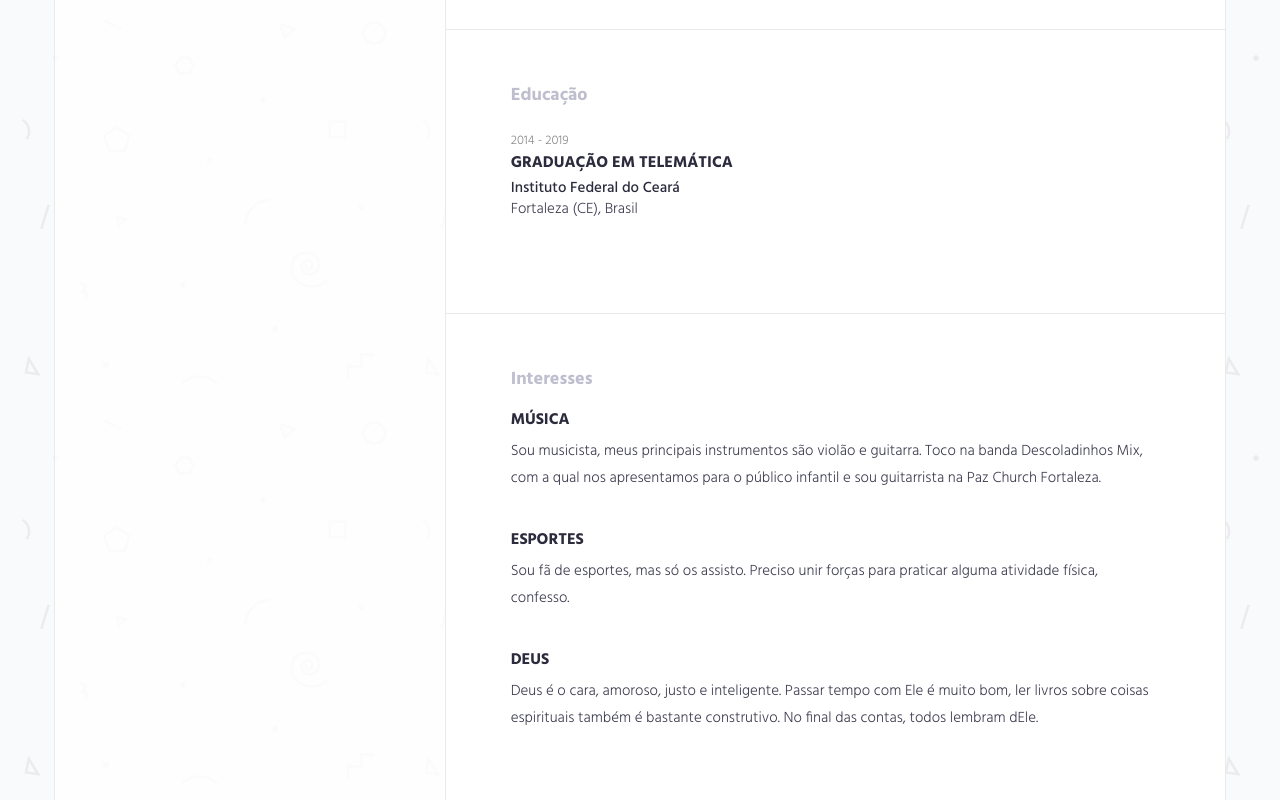
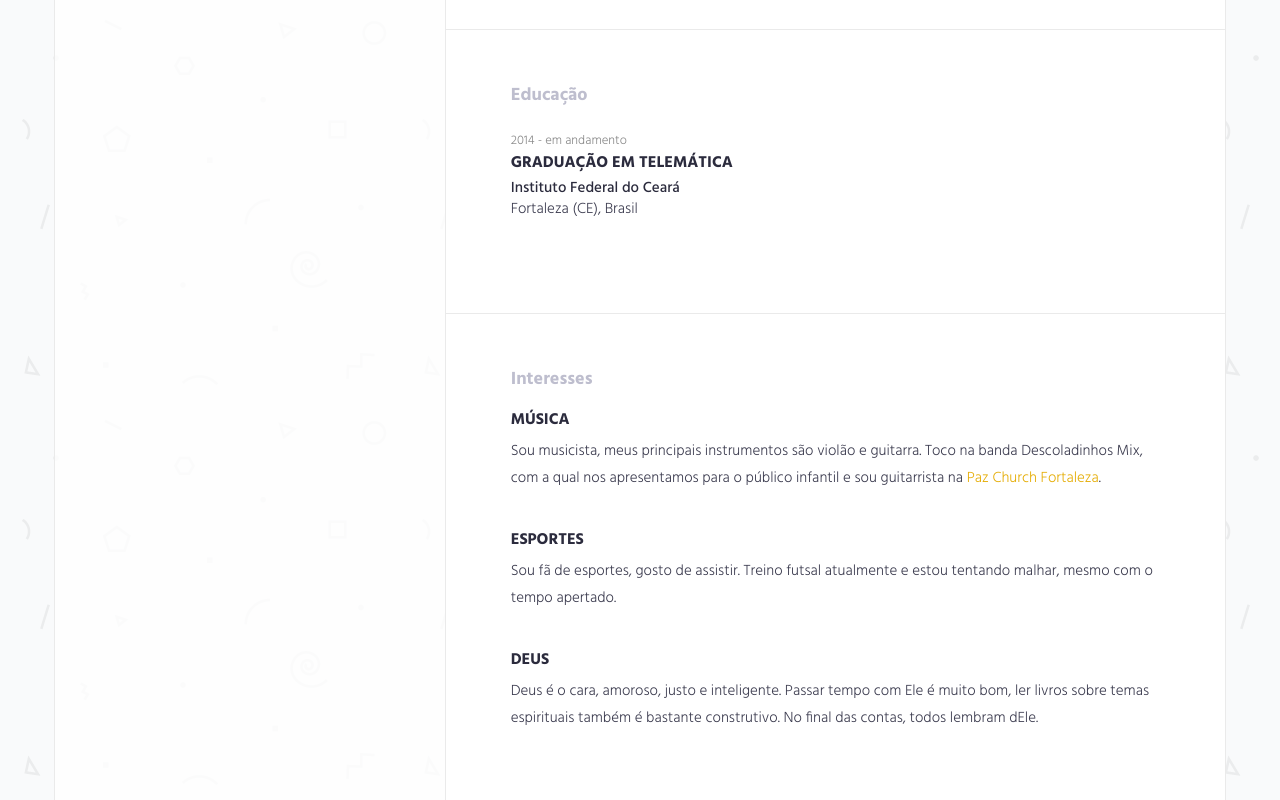
Before and after one commit to kamilaserpa/kamilaserpa.github.io, a plain HTML site: page index.html in a window 1280 px wide. Shown: the part 1600-2400 px from the top of the page. Drawn offline with Linux system fonts and the light colour scheme.

Commit message:
Retirando seção de envio de e-mail
Incluindo o futsal, link do gitlab, icone, cor header mobile, alterando cor dos links

```diff
--- a/css/style.css
+++ b/css/style.css
@@ -71,7 +71,7 @@ h6 {
  * LINK STYLE
  *------------------------------------------*/
 a {
-    color              : #FFC107;
+    color              : #e5ad06;
     text-decoration    : none;
     -webkit-transition : all 0.3s ease 0s;
     -moz-transition    : all 0.3s ease 0s;
--- a/index.html
+++ b/index.html
@@ -4,11 +4,12 @@
     <meta charset="utf-8">
     <meta http-equiv="X-UA-Compatible" content="IE=edge">
     <meta name="viewport" content="width=device-width, initial-scale=1">
+    <meta name="theme-color" content="#E5AD06" />
     <!-- The above 3 meta tags *must* come first in the head; any other head content must come *after* these tags -->
     <title>Kamila Serpa</title>
 
     <!-- favicon -->
-    <link href="favicon.png" rel=icon>
+    <link href="kicon.png" rel=icon>
 
     <!-- web-fonts -->
     <link href="https://fonts.googleapis.com/css?family=Hind:300,400,500,600,700" rel="stylesheet">
@@ -50,7 +51,7 @@
 
             <div class="about-text">
                 <p>
-                    Full Stack developer com dois anos de experiência no mercado. Atuando com linguagens como JavaScript e Java, utilizando diversos frameworks, como Angular, Ionic (em desenvolvimento mobile), Spring Boot, Spring MVC, JPA.
+                    Full Stack developer atuando no mercado desde 2017. Trabalhando com linguagens como JavaScript e Java, utilizando diversos frameworks, como Angular, Ionic (em desenvolvimento mobile), Spring Boot, Spring MVC, JPA.
                 </p>
 
                 <p><img src="img/Signature.png" alt="" class="img-responsive"/></p>
@@ -62,6 +63,7 @@
                 <li><a href="https://www.instagram.com/kamilarserpa" target="_blank"><i class="fa fa-instagram" aria-hidden="true"></i></a></li>
                 <li><a href="https://br.linkedin.com/in/kamila-serpa" target="_blank"><i class="fa fa-linkedin" aria-hidden="true"></i></a></li>
                 <li><a href="https://github.com/kamilaserpa" target="_blank"><i class="fa fa-github" aria-hidden="true"></i></a></li>
+                <li><a href="https://gitlab.com/kamilas" target="_blank"><i class="fa fa-gitlab" aria-hidden="true"></i></a></li>
                 <li><a href="#"><i class="fa fa-dribbble" aria-hidden="true"></i></a></li>
             </ul>
         </div>
@@ -296,7 +298,7 @@
         <div class="row">
             <div class="col-md-12">
                 <div class="content-item">
-                    <small>2014 - 2019</small>
+                    <small>2014 - em andamento</small>
                     <h3>Graduação em Telemática</h3>
                     <h4>Instituto Federal do Ceará</h4>
 
@@ -336,18 +338,18 @@
                 <div class="content-item">
                     <h3>Música</h3>
 
-                    <p>Sou musicista, meus principais instrumentos são violão e guitarra. Toco na banda Descoladinhos Mix, com a qual nos apresentamos para o público infantil e sou guitarrista na Paz Church Fortaleza.</p>
+                    <p>Sou musicista, meus principais instrumentos são violão e guitarra. Toco na banda Descoladinhos Mix, com a qual nos apresentamos para o público infantil e sou guitarrista na <a href="https://paz.church/fortaleza">Paz Church Fortaleza</a>.</p>
                 </div>
                 <div class="content-item">
                     <h3>Esportes</h3>
 
-                    <p>Sou fã de esportes, mas só os assisto. Preciso unir forças para praticar alguma atividade física, confesso.</p>
+                    <p>Sou fã de esportes, gosto de assistir. Treino futsal atualmente e estou tentando malhar, mesmo com o tempo apertado.</p>
 
                 </div>
                 <div class="content-item">
                     <h3>Deus</h3>
 
-                    <p>Deus é o cara, amoroso, justo e inteligente. Passar tempo com Ele é muito bom, ler livros sobre coisas espirituais também é bastante construtivo. No final das contas, todos lembram dEle.</p>
+                    <p>Deus é o cara, amoroso, justo e inteligente. Passar tempo com Ele é muito bom, ler livros sobre temas espirituais também é bastante construtivo. No final das contas, todos lembram dEle.</p>
                 </div>
             </div>
         </div>
@@ -464,7 +466,7 @@
 
 </section>
 <!-- .section-sites -->
-
+<!--
 <section class="section-contact section-wrapper gray-bg">
     <div class="container-fluid">
         <div class="row">
@@ -474,7 +476,7 @@
                 </div>
             </div>
         </div>
-        <!--.row-->
+        <!--.row--
         <div class="row">
             <div class="col-md-12">
                 <address>
@@ -500,7 +502,7 @@
                 </address>
             </div>
         </div>
-        <!--.row-->
+        <!--.row--
         <div class="row">
             <div class="col-md-12">
                 <div class="feedback-form">
@@ -531,13 +533,13 @@
                         <button type="submit" class="btn btn-primary">Enviar</button>
                     </form>
                 </div>
-                <!-- .feedback-form -->
+                <!-- .feedback-form --
 
 
             </div>
         </div>
     </div>
-    <!--.container-fluid-->
+    <!--.container-fluid--
 </section>
 <!--.section-contact-->
 
```
Also changed, not shown: kicon.png (added).
